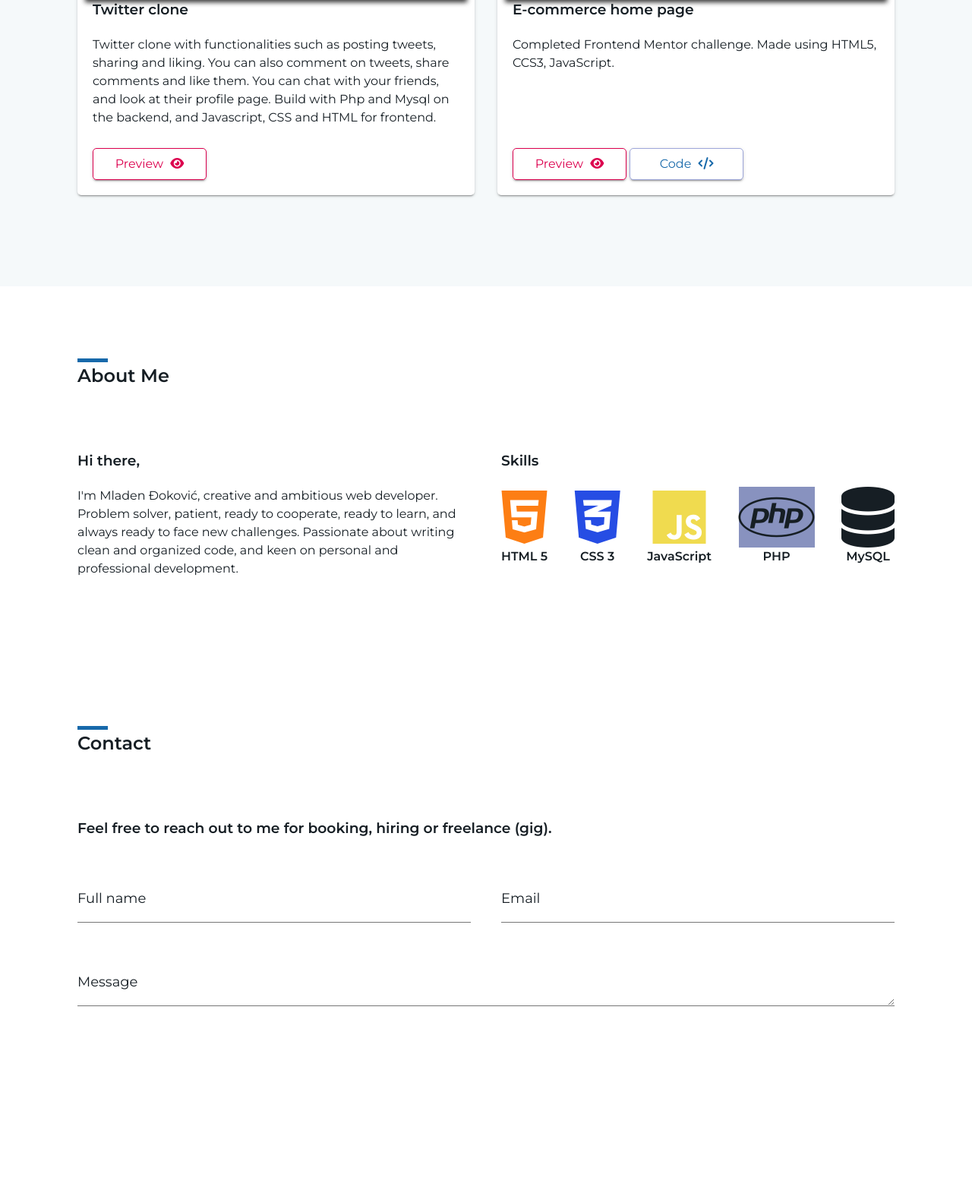
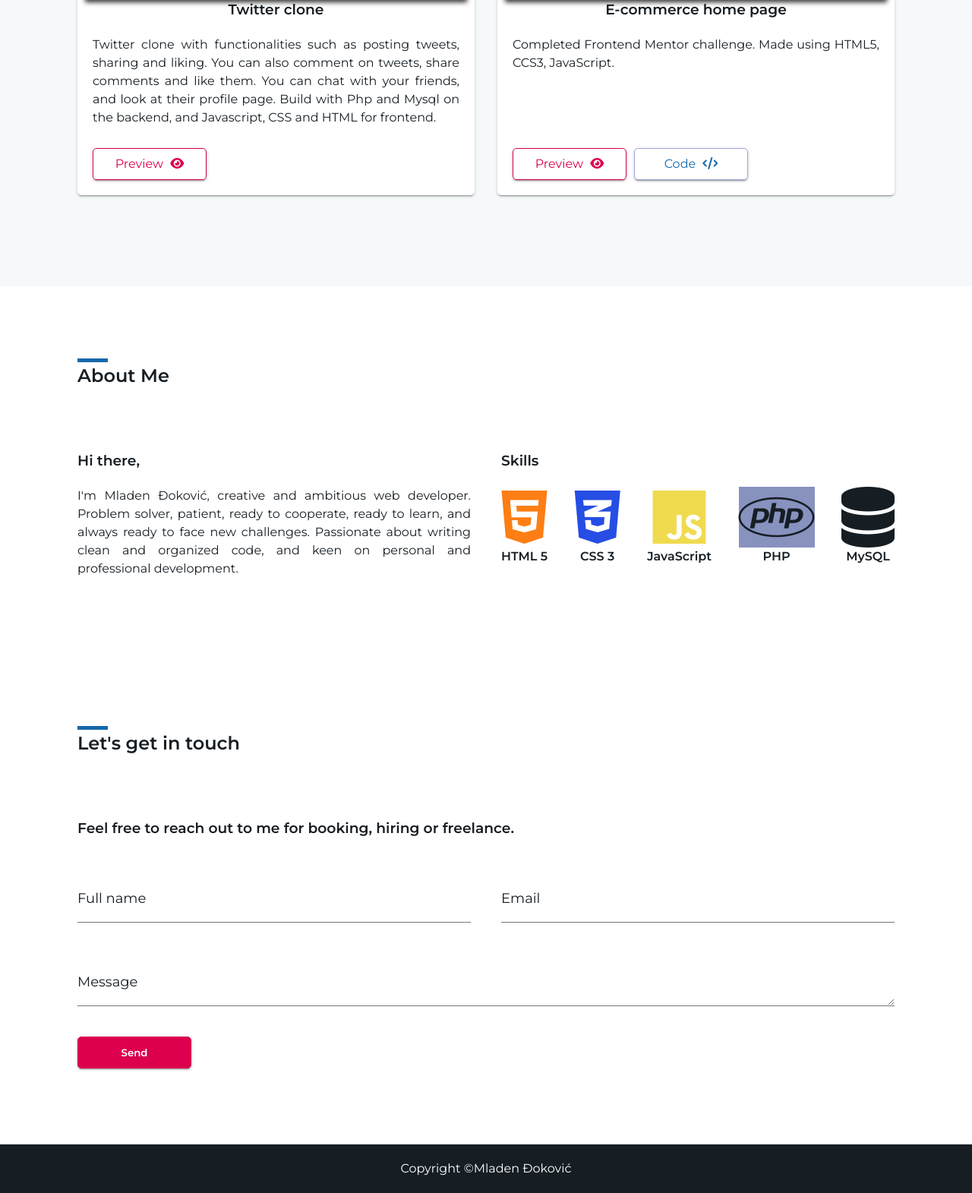
Before and after one commit to maxa22/portfolio, a PHP site: page / in a window 1280 px wide. Shown: the part 2116-3687 px from the top of the page at 76% size. Before the commit the page ends 3441 px from the top, so only its background shows below. Run offline with PHP 8.4, Linux system fonts and the light colour scheme; some libraries are stand-ins or nearby versions.

Commit message:
button fix in cards, added footer

```diff
--- a/index.html
+++ b/index.html
@@ -60,7 +60,7 @@
             <img class="projects__image" src="images/calculy_project.svg" alt="Calculy project">
             <div class="projects__text mb-s">
               <h3 class="mb-s text-center">Calculy</h3>
-              <p class="mb-xl">Marketing calculator project. This app is build for logo designers. You can create your own calculator with
+              <p class="mb-xl text-justify">Marketing calculator project. This app is build for logo designers. You can create your own calculator with
                 multiple questions and options in order to
                 present to users the cost of making a logo. Made using HTML5, CCS3, JavaScript, PHP.
               </p>
@@ -75,7 +75,7 @@
             <img class="projects__image" src="images/shorty_project.svg" alt="Shorty project">
             <div class="projects__text mb-s">
               <h3 class="mb-s text-center">Shorty</h3>
-              <p class="mb-xl">Url shortener app. Make custom links with your username and custom text.
+              <p class="mb-xl text-justify">Url shortener app. Make custom links with your username and custom text.
                 You can choose between multiple domains. Made using HTML5, CCS3, JavaScript, PHP.
               </p>
               <div class="projects__links">
@@ -88,8 +88,8 @@
           <div class="projects__card">
             <img class="projects__image" src="images/social_project.svg" alt="Social media project">
             <div class="projects__text">
-              <h3 class="mb-s">Twitter clone</h3>
-              <p class="mb-xl">Twitter clone with functionalities such as posting tweets, sharing and liking.
+              <h3 class="mb-s text-center">Twitter clone</h3>
+              <p class="mb-xl text-justify">Twitter clone with functionalities such as posting tweets, sharing and liking.
                 You can also comment on tweets, share comments and like them. You can chat with your friends, and
                 look at their profile page. Build with Php and Mysql on the backend, and Javascript, CSS and HTML for frontend.
               </p>
@@ -100,14 +100,14 @@
               </div>
             </div>
           </div>
-          <div class="projects__card">
+          <div class="projects__card projects__card-modify">
             <img class="projects__image" src="images/room.svg" alt="Room project">
             <div class="projects__text">
-              <h3 class="mb-s">E-commerce home page</h3>
-              <p class="mb-xl">Completed Frontend Mentor challenge. Made using HTML5, CCS3, JavaScript.
+              <h3 class="mb-s text-center">E-commerce home page</h3>
+              <p class="mb-xl text-justify">Completed Frontend Mentor challenge. Made using HTML5, CCS3, JavaScript.
               </p>
               <div class="projects__links">
-                <a href="https://rooms-homepage-maxa22.netlify.app/" class="btn btn-outline-primary" target="_blank" rel="noopener">
+                <a href="https://rooms-homepage-maxa22.netlify.app/" class="btn btn-outline-primary projects__links-first" target="_blank" rel="noopener">
                   <span class="mr-xs"> Preview </span> <i class="fas fa-eye"></i>
                 </a>
                 <a href="https://github.com/maxa22/rooms-homepage" class="btn btn-outline-secondary" target="_blank" rel="noopener">
@@ -127,7 +127,7 @@
         <div class="about__text">
           <div class="about__info">
             <h3 class="mb-s"> Hi there, </h3>
-            <p> I'm Mladen Đoković, creative and ambitious web developer. Problem solver, patient, ready to cooperate, ready to learn,
+            <p class="text-justify"> I'm Mladen Đoković, creative and ambitious web developer. Problem solver, patient, ready to cooperate, ready to learn,
               and always ready to face new challenges. Passionate about writing clean and organized code,
               and keen on personal and professional development.</p>
           </div>
@@ -162,10 +162,10 @@
     <section id="contact">
       <div class="contact__container">
         <div class="heading-secondary mb-xl relative">
-          <h2>Contact</h2>
+          <h2>Let's get in touch</h2>
         </div>
-          <h3 class="mb-m">Feel free to reach out to me for booking, hiring or freelance (gig).</h3>
-          <div class="contact__form">
+          <h3 class="mb-m">Feel free to reach out to me for booking, hiring or freelance.</h3>
+          <form class="contact__form">
             <div class="form__name mb-m-m">
               <div class="form__input-container mb-m mb-m-0 mr-m-l">
                 <input type="text" id="first-name" name="last-name" class="form__input">
@@ -176,15 +176,21 @@
                 <label for="email" class="form__label">Email</label>
               </div>
             </div>
-            <div class="form__input-container form__textarea-container">
+            <div class="form__input-container form__textarea-container mb-l">
               <textarea name="message" id="message" class="form__input form__input-textarea"></textarea>
               <label for="message" class="form__label">Message</label>
             </div>
-          </div>
+            <button class="btn btn-primary">Send</button>
+          </form>
         </div>
       </div>
     </section>
   </main>
+  <footer>
+    <div class="footer__container">
+      Copyright &copy;Mladen Đoković
+    </div>
+  </footer>
 <script src="scripts/script.js"></script>
 </body>
 </html>
--- a/style/style.css
+++ b/style/style.css
@@ -362,6 +362,9 @@ a {
   height: 4px;
   background-color: #1769aa;
 }
+.projects__card-modify {
+  padding-bottom: 4rem;
+}
 .projects__image {
   width: 100%;
   display: block;
@@ -375,6 +378,23 @@ a {
   position: absolute;
   bottom: 2rem;
   left: 2rem;
+  display: flex;
+  flex-direction: column;
+}
+.projects__links-first {
+  margin-bottom: 1rem;
+}
+@media only screen and (min-width: 370px) {
+  .projects__card-modify {
+    padding-bottom: 3rem;
+  }
+  .projects__links {
+    flex-direction: row;
+  }
+  .projects__links-first {
+    margin-bottom: 0;
+    margin-right: 1rem;
+  }
 }
 
 @media only screen and (min-width: 786px) {
@@ -385,6 +405,7 @@ a {
     gap: 3rem;
   }
   .projects__card {
+    padding-bottom: 1rem;
     width: calc(50% - 1.5rem);
   }
 }
@@ -461,6 +482,20 @@ a {
 
 /* END OF CONTACT SECTION */
 
+/* FOOTER */
+
+footer {
+  background-color: #161e24;
+  color: #fff;
+}
+
+.footer__container {
+  max-width: 95%;
+  margin: 0 auto;
+  text-align: center;
+  padding: 2rem 0;
+}
+
 /* utility classes */
 .relative {
   position: relative;
@@ -471,7 +506,11 @@ a {
 .text-center {
   text-align: center;
 }
+.text-justify {
+  text-align: justify;
+}
 .btn {
+  cursor: pointer;
   font-family: "Montserrat", sans-serif;
   box-shadow: 0px 3px 1px -2px rgb(0 0 0 / 20%),
     0px 2px 2px 0px rgb(0 0 0 / 14%), 0px 1px 5px 0px rgb(0 0 0 / 12%);
@@ -527,9 +566,13 @@ a {
   bottom: 0;
   opacity: 0;
   box-shadow: 0 0.5rem 3rem -0.4rem rgba(0, 0, 0, 0.3);
-  transition: opacity 1s ease;
+  transition: opacity 0.4s ease;
 }
 
+button.btn {
+  padding: 1.2rem 0;
+  font-weight: 700;
+}
 .btn:hover::after {
   opacity: 1;
 }
```
